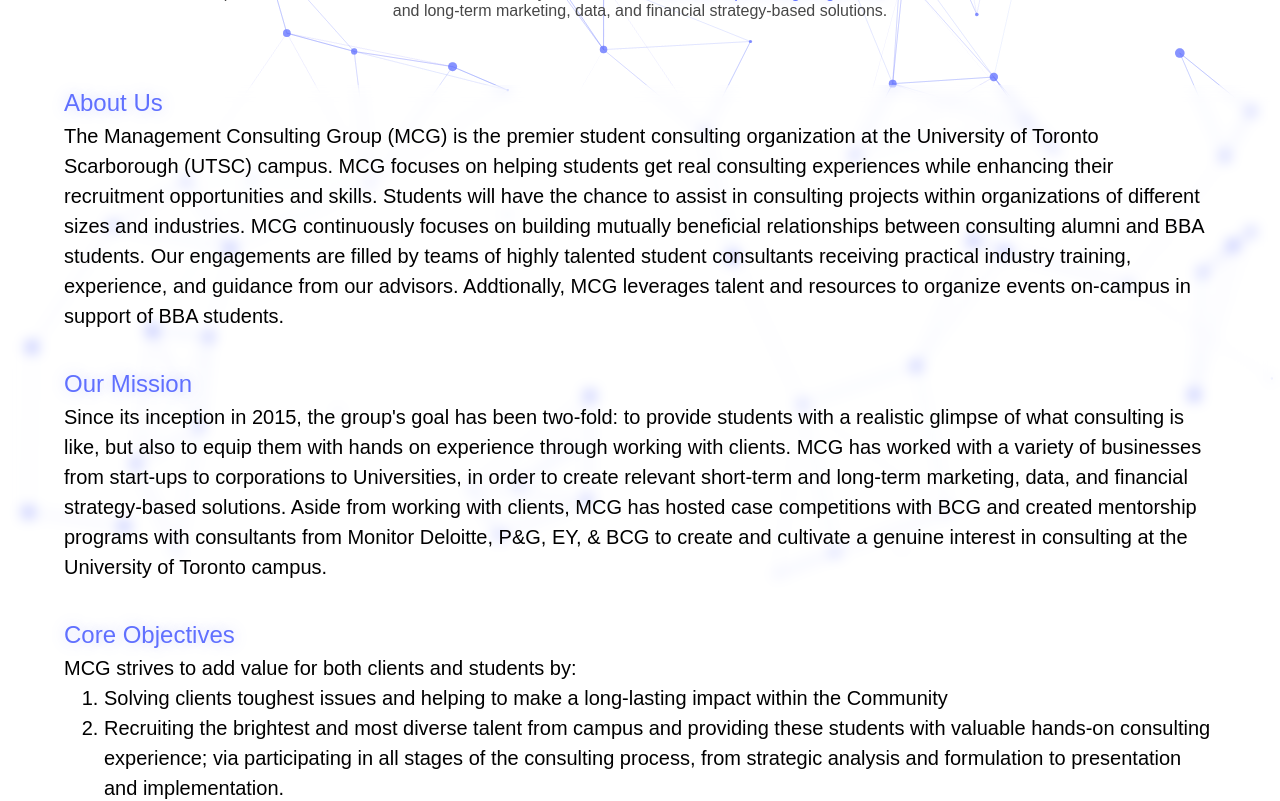
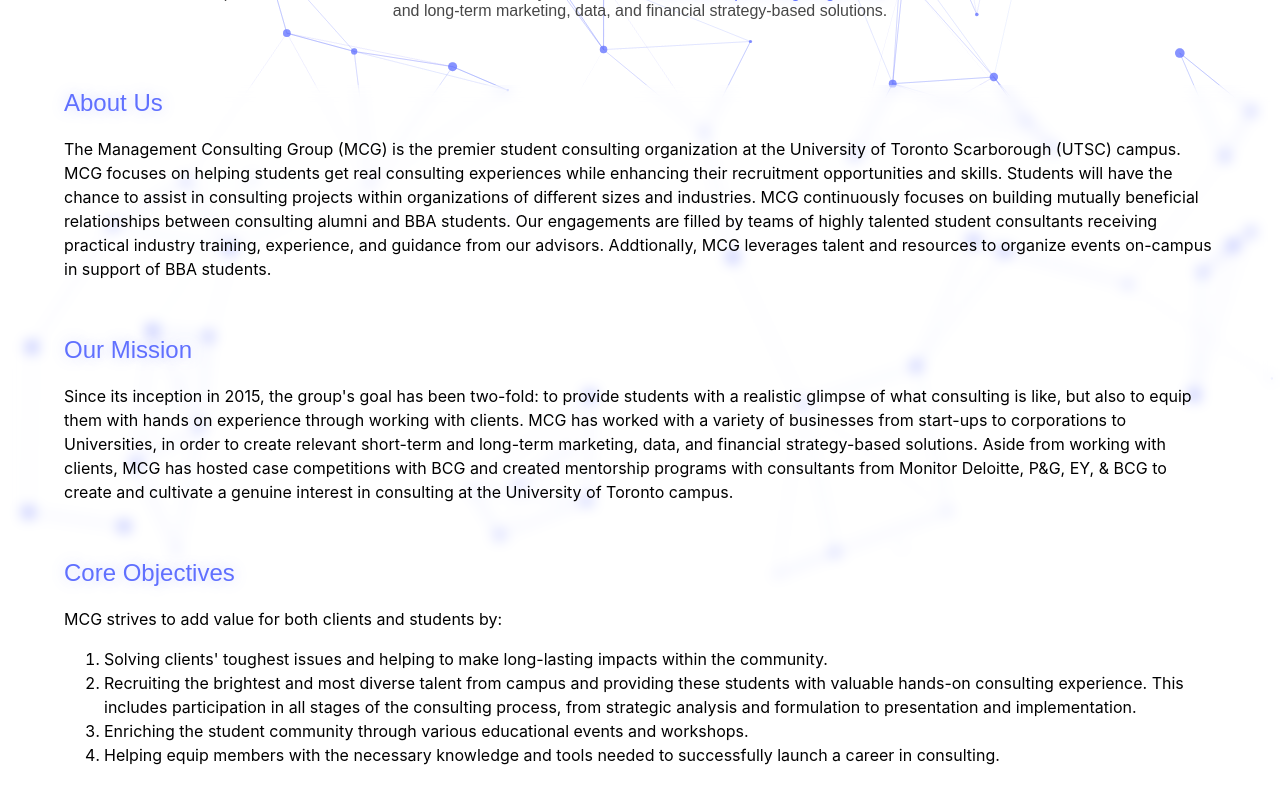
Before and after one commit to HarryZ7G/MCG-Site, a React (Create React App) app: page /about in a window 1280 px wide. Shown: the part 220-1021 px from the top of the page. Built offline with nearby package versions, Linux system fonts and the light colour scheme.

Commit message:
Styling changes

```diff
--- a/src/components/Event/Event.js
+++ b/src/components/Event/Event.js
@@ -32,7 +32,7 @@
     <div className="event-element animate__animated animate__fadeIn animate__delay-1s">
       <img className="event-image" src={props.image} />
       <div className="event-information">
-        <h2>{props.title}</h2>
+        <h2 className={`purple-font`}>{props.title}</h2>
         <div className="event-time">
           <h3>Date: {props.day}</h3>
           <h3>Time: {props.start + " - " + props.end}</h3>
--- a/src/pages/About/About.js
+++ b/src/pages/About/About.js
@@ -18,7 +18,7 @@
   {
     title: "About Us",
     content: (
-      <h2>
+      <p>
         The Management Consulting Group (MCG) is the premier student consulting
         organization at the University of Toronto Scarborough (UTSC) campus. MCG
         focuses on helping students get real consulting experiences while
@@ -30,13 +30,13 @@
         consultants receiving practical industry training, experience, and
         guidance from our advisors. Addtionally, MCG leverages talent and
         resources to organize events on-campus in support of BBA students.
-      </h2>
+      </p>
     ),
   },
   {
     title: "Our Mission",
     content: (
-      <h2>
+      <p>
         Since its inception in 2015, the group's goal has been two-fold: to
         provide students with a realistic glimpse of what consulting is like,
         but also to equip them with hands on experience through working with
@@ -47,23 +47,23 @@
         created mentorship programs with consultants from Monitor Deloitte, P&G,
         EY, & BCG to create and cultivate a genuine interest in consulting at
         the University of Toronto campus.
-      </h2>
+      </p>
     ),
   },
   {
     title: "Core Objectives",
     content: (
-      <h2>
-        MCG strives to add value for both clients and students by:
+      <>
+        <p>MCG strives to add value for both clients and students by:</p>
         <ol>
           <li>
-            Solving clients toughest issues and helping to make a long-lasting
-            impact within the Community
+            Solving clients' toughest issues and helping to make long-lasting
+            impacts within the community.
           </li>
           <li>
             Recruiting the brightest and most diverse talent from campus and
             providing these students with valuable hands-on consulting
-            experience; via participating in all stages of the consulting
+            experience. This includes participation in all stages of the consulting
             process, from strategic analysis and formulation to presentation and
             implementation.
           </li>
@@ -76,7 +76,7 @@
             to successfully launch a career in consulting.
           </li>
         </ol>
-      </h2>
+      </>
     ),
   },
 ];
--- a/src/pages/Events/Events.js
+++ b/src/pages/Events/Events.js
@@ -18,7 +18,7 @@
       <TopBar />
       <Background />
       <PageTitle title="Events" />
-      <div className="event-blur animate__animated animate__fadeIn animate__delay-1s">
+      <div className="animate__animated animate__fadeIn animate__delay-1s">
         <div className="event-block">
           <Event
             day="September 18th"
```
